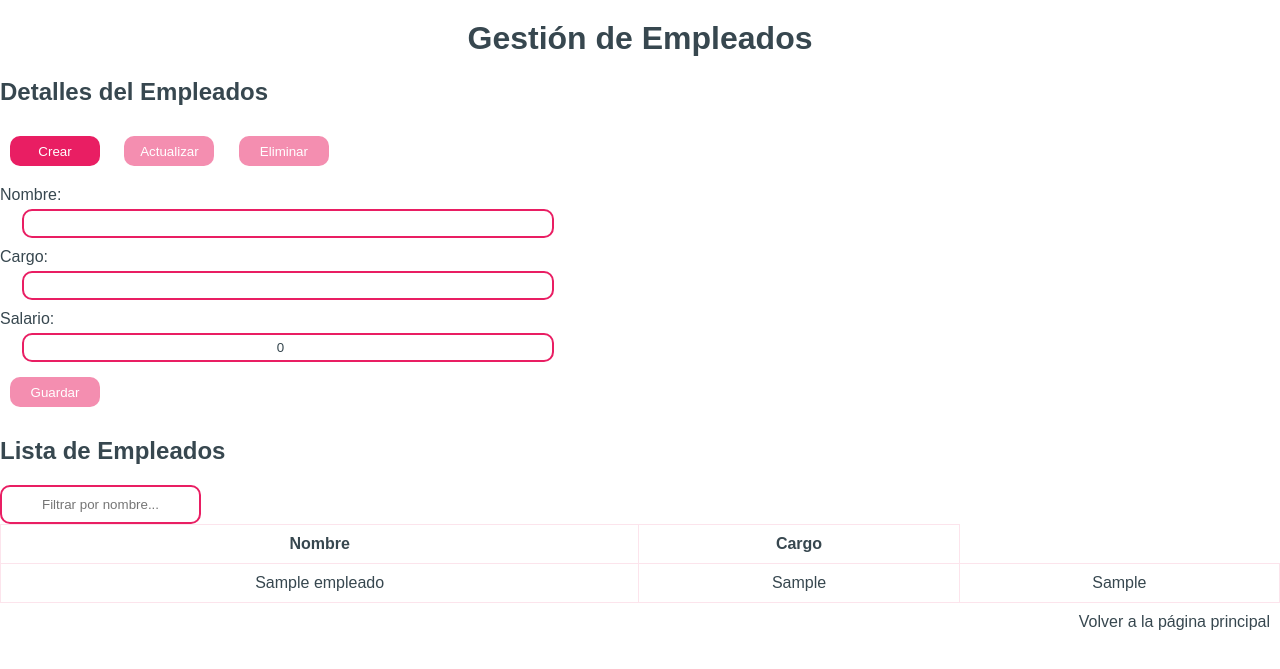
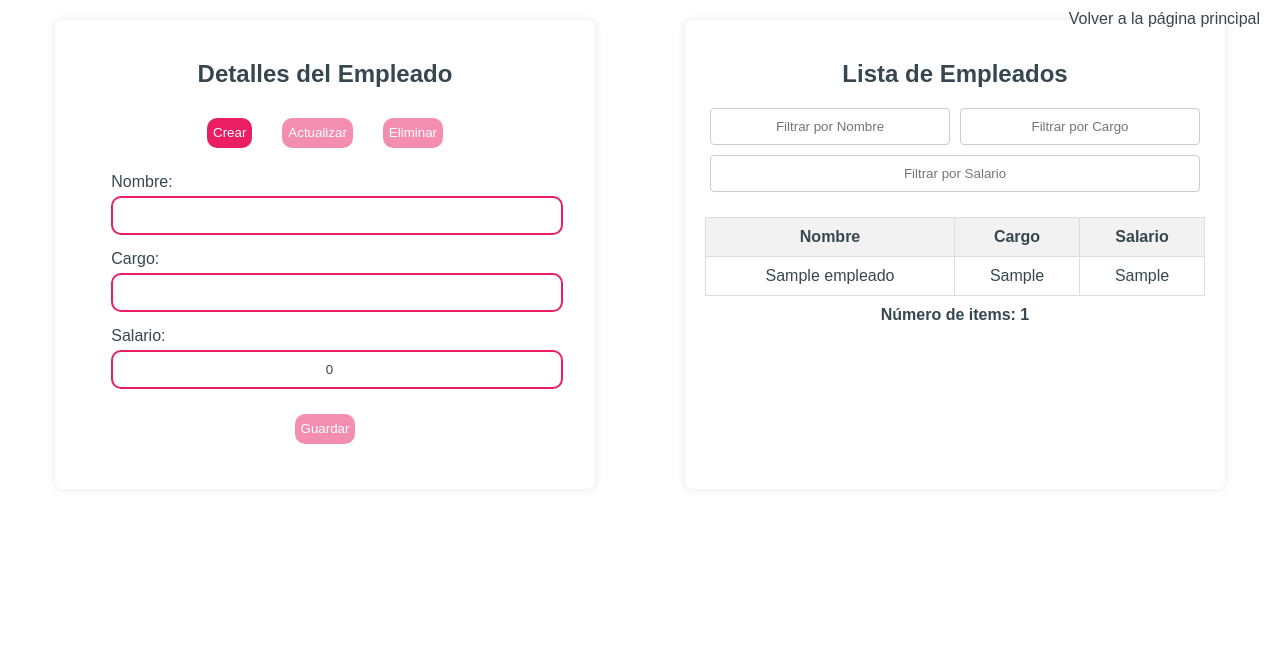
Before and after one commit to maicoleem/tienda, a Flask app: page /empleados in a window 1280 px wide. Shown: the top 669 px of the page. Run offline with Flask 3, Linux system fonts and the light colour scheme; tables that the repository leaves empty hold one stand-in row (values such as "Sample post").

Commit message:
empleados diseño ok

```diff
--- a/static/empleados.css
+++ b/static/empleados.css
@@ -1,33 +1,130 @@
-h1 {
+/* empleados.css */
+
+.container {
+    display: flex;
+    flex-wrap: wrap;
+    justify-content: space-around;
+    padding: 20px;
+    gap: 20px;
+}
+
+.card {
+    background-color: #fff;
+    border-radius: 8px;
+    box-shadow: 0 0 10px rgba(0,0,0,0.1);
+    padding: 20px;
+    flex: 1; /* Permite que las tarjetas se expandan en el espacio disponible */
+    min-width: 300px; /* Ancho mínimo para cada tarjeta */
+    max-width: 500px;
+}
+.formulario-empleados {
+      display: flex;
+    flex-direction: column;
+    align-items: center;
+}
+
+.formulario-empleados h2 {
     text-align: center;
+    margin-bottom: 20px;
+}
+.formulario-empleados .botones-empleados {
+    display: flex;
+    justify-content: center;
+    gap: 10px;
+    margin-bottom: 15px;
+}
+.formulario-empleados button{
+    min-width: auto;
+}
+.formulario-empleados button:disabled {
+    background-color: rgba(233, 30, 99, 0.5); /* Rosa Fuerte con transparencia */
+    color: #FFFFFF;
+}
+.formulario-empleados form {
+   display: flex;
+    flex-direction: column;
+    width: 90%;
+    align-items: center;
+}
+.form-group {
+    margin-bottom: 15px;
+     width: 95%;
+}
+.form-group label {
+    display: block;
+    margin-bottom: 5px;
+    text-align: left;
+}
+.formulario-empleados form input {
+    width: 100%;
+}
+#lista-empleados {
+     display: flex;
+    flex-direction: column;
+    align-items: center;
+}
+#lista-empleados h2{
+      text-align: center;
+    margin-bottom: 15px;
+}
+.table-container{
+      width: 100%;
+    overflow-x: auto;
+}
+.column-filters {
+      display: flex;
+    justify-content: space-between;
+    margin-bottom: 10px;
+     flex-wrap: wrap;
+}
+.column-filters input {
+     flex: 1; /* Divide el espacio disponible entre los filtros */
+    min-width: 150px; /* Ancho mínimo para cada filtro */
+    margin: 5px; /* Espacio entre los filtros */
+    padding: 10px;
+    border: 1px solid #ccc;
+    border-radius: 4px;
+}
+.empleado-table {
+    width: 100%;
+    border-collapse: collapse;
     margin-top: 20px;
 }
 
-
-.lista-clientes, .formulario-clientes {
-    width: 45%;
+.empleado-table th, .empleado-table td {
+    padding: 10px;
+    border: 1px solid #ddd;
+    text-align: center;
 }
 
-.link-back{
-    display: flex;
-    margin: 10px;
-    justify-content: right;
+.empleado-table thead th {
+    background-color: #f2f2f2;
+     cursor: pointer;
 }
 
-.lista-clientes input, .formulario-clientes input {
-    display: block;
-    width: 90%;
-    margin: 5px auto;
-    padding: 5px;
+.empleado-table tbody tr:hover {
+    background-color: #f9f9f9;
 }
-
-form label {
-    display: block;
+.empleado-table th.sorted-asc::after {
+    content: " ▲";
+}
+.empleado-table th.sorted-desc::after {
+    content: " ▼";
+}
+#item-count {
     margin-top: 10px;
+    text-align: center;
+    font-weight: bold;
 }
-
-form input {
-    width: 100%;
-    padding: 5px;
-    margin-top: 5px;
+/* Para dispositivos pequeños */
+@media (max-width: 768px) {
+    .container{
+        flex-direction: column;
+    }
+    .column-filters{
+        flex-direction: column;
+    }
+    .column-filters input {
+        width: calc(100% - 20px);
+    }
 }
--- a/static/empleados.js
+++ b/static/empleados.js
@@ -1,3 +1,4 @@
+document.addEventListener('DOMContentLoaded', () => {
     //botones
     const btnCrearEmpleado = document.getElementById('crear-empleado');
     const btnActualizarEmpleado = document.getElementById('actualizar-empleado');
@@ -9,59 +10,66 @@ const formEmpleados = document.getElementById('formulario-empleado');
 
     //listas
     const listaEmpleados = document.getElementById('tabla-empleados');
-
+    const itemCountDiv = document.getElementById('item-count')
     //filtros
-const filtroNombreEmpleados = document.getElementById('filtro-nombre-empleado');
-
+   const columnFilters = Array.from(document.querySelectorAll('.column-filters input'));
     //Datos seleccionados
     let empleadoSeleccionado = null;
-
+    let empleadosData = [];
+    let currentSortColumn = null;
+    let sortDirection = 'asc';
     //apiURL
     const apiURL = '/api/empleados/';
 
     //cargar empleados
-function cargarEmpleados(){
-    listaEmpleados.innerHTML = '';
+    function cargarEmpleados() {
         fetch(apiURL)
             .then(response => response.json())
-    .then(empleados =>{
-        empleados.forEach(empleado =>{
-            //const li = document.createElement('li');
-            //li.textContent = `${empleado.nombre} - ${empleado.cargo}`;
+            .then(empleados => {
+                 empleadosData = empleados;
+                 renderTable(empleadosData)
+                updateItemCount(empleadosData)
+            });
+    }
+   const renderTable = (data) => {
+        listaEmpleados.innerHTML = '';
+       data.forEach(empleado => {
            const li = document.createElement('tr');
-            li.innerHTML =`
+            li.innerHTML = `
             <td>${empleado.nombre}</td>
             <td>${empleado.cargo}</td>
             <td>${empleado.salario}</td>
             `
             li.dataset.id = empleado.id;
             li.addEventListener('click', () => seleccionarEmpleado(empleado));
-            listaEmpleados.appendChild(li)
-        });
+            listaEmpleados.appendChild(li);
         });
    }
+      const updateItemCount = (data) => {
+        itemCountDiv.textContent = `Número de items: ${data.length}`;
+    };
     //seleccionar empleado
-function seleccionarEmpleado(empleado){
+    function seleccionarEmpleado(empleado) {
         empleadoSeleccionado = empleado;
         formEmpleados.nombre.value = empleado.nombre;
         formEmpleados.cargo.value = empleado.cargo;
         formEmpleados.salario.value = empleado.salario;
-
         btnActualizarEmpleado.disabled = false;
         btnEliminarEmpleado.disabled = false;
         btnGuardarEmpleado.disabled = true;
     }
     // Crear empleado
-btnCrearEmpleado.addEventListener('click', () =>{
+    btnCrearEmpleado.addEventListener('click', () => {
         btnActualizarEmpleado.disabled = true;
         btnEliminarEmpleado.disabled = true;
         btnGuardarEmpleado.disabled = false;
-    //limpiarFormulario()
+        limpiarFormulario()
     });
     //limpiar formulario
-function limpiarFormulario(){
+    function limpiarFormulario() {
         formEmpleados.nombre.value = '';
         formEmpleados.cargo.value = '';
+          formEmpleados.salario.value = 0;
     }
     //guardar empleado
     btnGuardarEmpleado.addEventListener('click', () => {
@@ -71,7 +79,7 @@ btnGuardarEmpleado.addEventListener('click', () => {
         fetch(apiURL, {
             method: 'POST',
             headers: { 'Content-Type': 'application/json' },
-        body: JSON.stringify({ nombre, cargo, salario}),
+            body: JSON.stringify({ nombre, cargo, salario }),
         })
             .then(response => {
                 if (response.ok) {
@@ -109,17 +117,59 @@ btnEliminarEmpleado.addEventListener('click', () => {
     });
     // Filtros en la lista
     function filtrarListaEmpleados() {
-    const nombreFiltro = filtroNombreEmpleados.value.toLowerCase();
-    Array.from(listaEmpleados.children).forEach(li => {
-        const [nombre] = li.textContent.split(' - ');
-        li.style.display =
-            nombre.toLowerCase().includes(nombreFiltro)
-                ? ''
-                : 'none';
+         const columnFiltersValues = columnFilters.reduce((acc, input) => {
+            acc[input.dataset.column] = input.value.toLowerCase();
+            return acc;
+        }, {});
+        const filteredData = empleadosData.filter(empleado => {
+            return Object.keys(columnFiltersValues).every(column => {
+                if(!columnFiltersValues[column]){
+                  return true
+                }
+                const value = String(empleado[column]).toLowerCase();
+                 return value.includes(columnFiltersValues[column])
+            });
+        });
+        renderTable(filteredData)
+       updateItemCount(filteredData)
+    }
+    function sortTable(column) {
+        if (currentSortColumn === column) {
+            sortDirection = sortDirection === 'asc' ? 'desc' : 'asc';
+        } else {
+            currentSortColumn = column;
+            sortDirection = 'asc';
+        }
+        const sortedData = [...empleadosData].sort((a, b) => {
+             const aValue = a[column];
+            const bValue = b[column];
+
+            if (typeof aValue === 'number' && typeof bValue === 'number') {
+                 return sortDirection === 'asc' ? aValue - bValue : bValue - aValue
+            }
+            if (aValue < bValue) return sortDirection === 'asc' ? -1 : 1;
+            if (aValue > bValue) return sortDirection === 'asc' ? 1 : -1;
+            return 0;
+        });
+        renderTable(sortedData);
+       updateSortIndicators()
+    }
+    function updateSortIndicators() {
+        const thElements = document.querySelectorAll('.empleado-table thead th');
+        thElements.forEach(th => {
+            th.classList.remove('sorted-asc', 'sorted-desc');
+            if (th.dataset.column === currentSortColumn) {
+                th.classList.add(sortDirection === 'asc' ? 'sorted-asc' : 'sorted-desc');
+            }
         });
     }
 
-filtroNombreEmpleados.addEventListener('input', filtrarListaEmpleados)
-
+    columnFilters.forEach(input => {
+        input.addEventListener('input', filtrarListaEmpleados)
+    })
+    document.querySelectorAll('.empleado-table thead th').forEach(th => {
+        th.addEventListener('click', () => sortTable(th.dataset.column))
+    })
     //inicialización
     cargarEmpleados();
+});
--- a/templates/empleados.html
+++ b/templates/empleados.html
@@ -3,46 +3,54 @@
 <head>
     <meta charset="UTF-8">
     <meta name="viewport" content="width=device-width, initial-scale=1.0">
-    <title>Proveedores</title>
+    <title>Empleados</title>
     <link rel="stylesheet" href="{{ url_for('static', filename='empleados.css') }}">
     <link rel="stylesheet" href="{{ url_for('static', filename='main.css') }}">
     <script src="{{ url_for('static', filename='empleados.js') }}" defer></script>
 </head>
 <body>
-    <h1>Gestión de Empleados</h1>
+     <a href="/" style="position: absolute; top: 10px; right: 20px;">Volver a la página principal</a>
     <div class="container">
        <!-- seccion de formulario-->
-        <div class="formulario-clientes">
-            <h2>Detalles del Empleados</h2>
+        <div class="formulario-empleados card">
+            <h2>Detalles del Empleado</h2>
             <div class="botones-empleados">
                 <button id="crear-empleado">Crear</button>
-            <button id="actualizar-empleado" class="boton-deshabilitado" disabled>Actualizar</button>
-            <button id="eliminar-empleado" class="boton-deshabilitado" disabled>Eliminar</button>
+                <button id="actualizar-empleado" disabled>Actualizar</button>
+                <button id="eliminar-empleado" disabled>Eliminar</button>
             </div>
             <form id="formulario-empleado">
-
+                <div class="form-group">
                     <label for="nombre">Nombre:</label>
                     <input type="text" id="nombre" name="nombre" required>
-
+                </div>
+                <div class="form-group">
                     <label for="cargo">Cargo:</label>
                     <input type="text" id="cargo" name="cargo" required>
-
+                </div>
+                 <div class="form-group">
                     <label for="salario">Salario:</label>
                     <input type="number" id="salario" name="salario" required value="0">
-
+                </div>
             </form>
              <div class="botones-empleados">
                  <button id="guardar-empleado" disabled>Guardar</button>
              </div>
         </div>
-        <div id="lista-clientes">
+        <div id="lista-empleados" class="card">
             <h2>Lista de Empleados</h2>
-            <input type="text" id="filtro-nombre-empleado" placeholder="Filtrar por nombre...">
-            <table>
+            <div class="table-container">
+                 <div class="column-filters">
+                     <input type="text" data-column="nombre" placeholder="Filtrar por Nombre">
+                    <input type="text" data-column="cargo" placeholder="Filtrar por Cargo">
+                    <input type="text" data-column="salario" placeholder="Filtrar por Salario">
+                  </div>
+                <table class="empleado-table">
                     <thead>
                         <tr>
-                        <th>Nombre</th>
-                        <th>Cargo</th>
+                           <th data-column="nombre">Nombre</th>
+                           <th data-column="cargo">Cargo</th>
+                            <th data-column="salario">Salario</th>
                         </tr>
                     </thead>
                     <tbody id="tabla-empleados">
@@ -50,9 +58,8 @@
                     </tbody>
                 </table>
             </div>
+            <div id="item-count"></div>
         </div>
-    <div class="link-back">
-        <a href="/" style="display: block; margin-bottom: 20px;">Volver a la página principal</a>
     </div>
 </body>
 </html>
```
Lines whose indentation alone changed are shown as unchanged.
